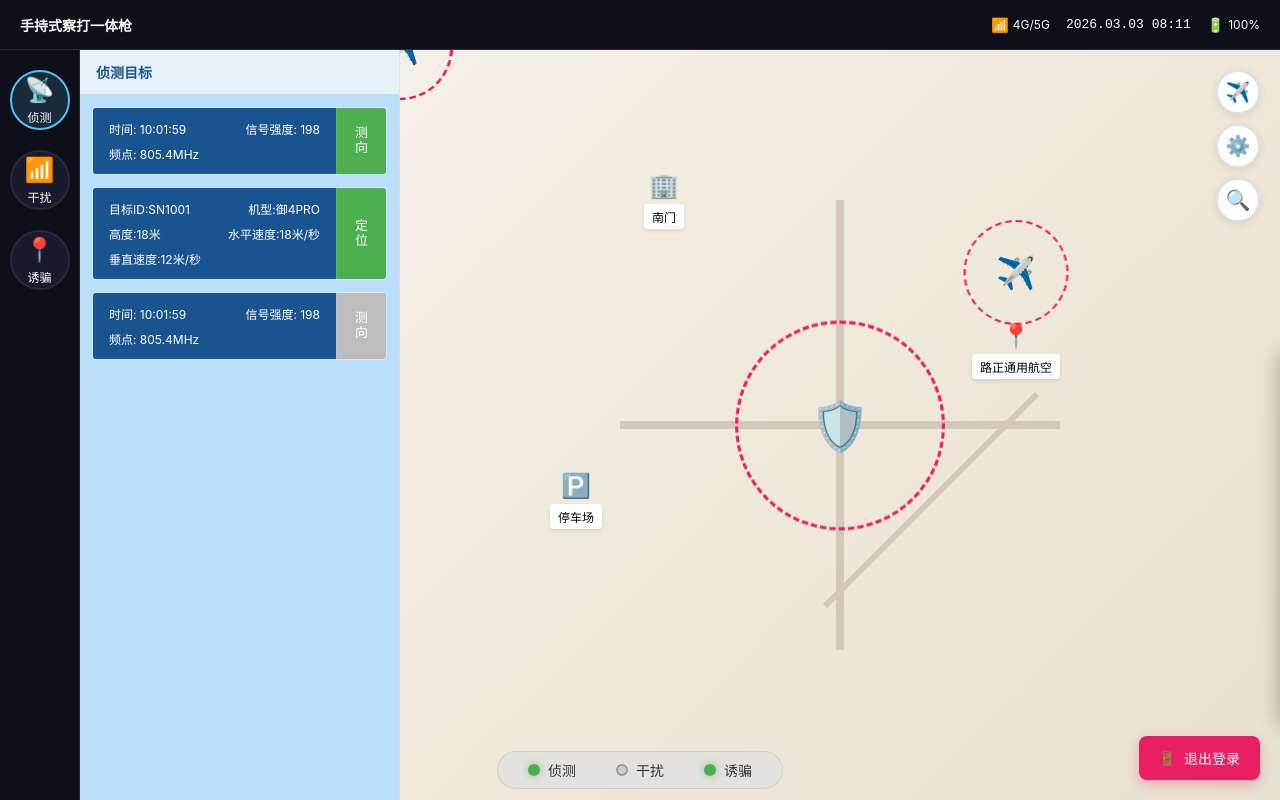
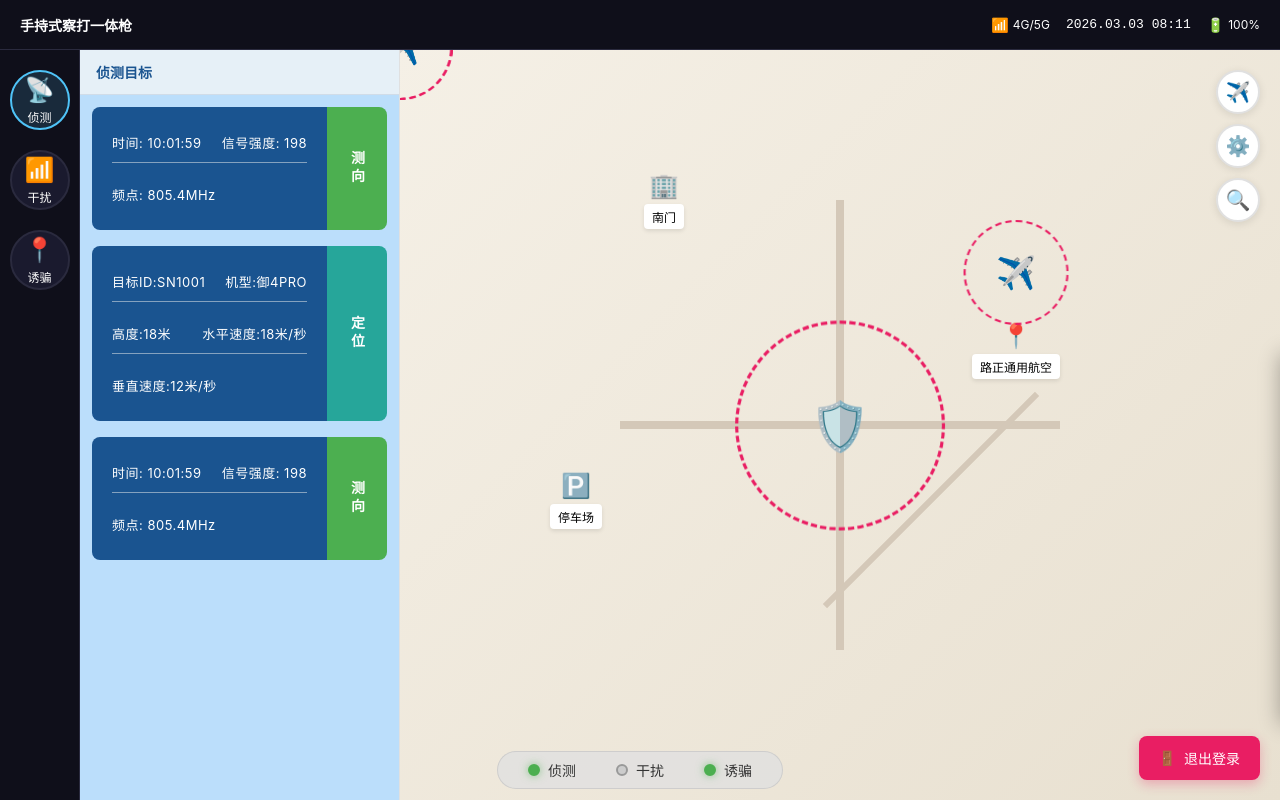
Before and after one commit to yuanfen-ai/KY, a Vue app in the folder frontend/: page /main in a window 1280 px wide. Built offline with nearby package versions, Linux system fonts and the light colour scheme; sample sign-in values are in the browser's storage.

Commit message:
refactor: 严格按照原型设计重新实现侦测目标列表卡片布局

```diff
--- a/frontend/src/views/Main.vue
+++ b/frontend/src/views/Main.vue
@@ -41,44 +41,44 @@
           <div
             v-for="target in detectTargets"
             :key="target.id"
-            :class="['target-item', { selected: selectedTargetId === target.id }]"
+            :class="['target-card', { selected: selectedTargetId === target.id }]"
             @click="selectTarget(target)"
           >
             <!-- 左侧目标信息区域：深蓝色背景 -->
-            <div class="target-info-area">
+            <div class="target-info">
               <!-- 根据目标类型显示不同信息 -->
               <template v-if="target.type === 'signal'">
-                <!-- 信号信息卡片 -->
-                <div class="info-line">
+                <!-- 信号信息 -->
+                <div class="info-row">
                   <span class="info-text">时间: {{ target.time }}</span>
                   <span class="info-text">信号强度: {{ target.signalStrength }}</span>
                 </div>
-                <div class="info-line">
+                <div class="info-row">
                   <span class="info-text">频点: {{ target.frequency }}</span>
                 </div>
               </template>
               <template v-else>
-                <!-- 目标信息卡片 -->
-                <div class="info-line">
+                <!-- 目标信息 -->
+                <div class="info-row">
                   <span class="info-text">目标ID:{{ target.targetId }}</span>
                   <span class="info-text">机型:{{ target.model }}</span>
                 </div>
-                <div class="info-line">
+                <div class="info-row">
                   <span class="info-text">高度:{{ target.altitude }}米</span>
                   <span class="info-text">水平速度:{{ target.horizontalSpeed }}米/秒</span>
                 </div>
-                <div class="info-line">
+                <div class="info-row">
                   <span class="info-text">垂直速度:{{ target.verticalSpeed }}米/秒</span>
                 </div>
               </template>
             </div>
 
-            <!-- 右侧操作按钮区域：竖条填充布局 -->
+            <!-- 右侧竖条按钮：填充整个高度 -->
             <div
-              :class="['target-action-btn', target.buttonActive ? 'btn-active' : '']"
+              :class="['action-strip', target.buttonType === 'measure' ? 'measure-btn' : 'locate-btn']"
               @click.stop="toggleButton(target)"
             >
-              <span class="btn-text">{{ target.buttonType === 'measure' ? '测向' : '定位' }}</span>
+              <span class="strip-text">{{ target.buttonType === 'measure' ? '测向' : '定位' }}</span>
             </div>
           </div>
         </div>
@@ -506,12 +506,11 @@ onUnmounted(() => {
   background: #bbdefb; /* 浅蓝色背景 */
 }
 
-/* 侦测目标项 - 左右水平布局 */
-.target-item {
+/* 侦测目标卡片 - 独立圆角卡片 */
+.target-card {
   background: transparent;
-  border: 1px solid rgba(255, 255, 255, 0.3);
-  border-radius: 4px;
-  margin-bottom: 12px;
+  border-radius: 8px;
+  margin-bottom: 16px;
   display: flex;
   flex-direction: row;
   align-items: stretch;
@@ -521,26 +520,25 @@ onUnmounted(() => {
   overflow: hidden;
 }
 
-.target-item:hover {
-  box-shadow: 0 2px 8px rgba(0, 0, 0, 0.2);
+.target-card:hover {
+  box-shadow: 0 4px 12px rgba(0, 0, 0, 0.3);
 }
 
-.target-item.selected {
-  border-color: #4fc3f7;
-  box-shadow: 0 0 12px rgba(79, 195, 247, 0.5);
+.target-card.selected {
+  box-shadow: 0 0 16px rgba(79, 195, 247, 0.6);
 }
 
 /* 左侧目标信息区域 - 深蓝色背景 */
-.target-info-area {
+.target-info {
   flex: 1;
   background: #1a5490; /* 深蓝色背景 */
-  padding: 12px 16px;
+  padding: 16px 20px;
   display: flex;
   flex-direction: column;
-  gap: 8px;
+  gap: 12px;
 }
 
-.info-line {
+.info-row {
   display: flex;
   justify-content: space-between;
   align-items: center;
@@ -548,42 +546,52 @@ onUnmounted(() => {
 
 .info-text {
   color: #ffffff; /* 白色文字 */
-  font-size: 12px;
+  font-size: 13px;
   font-weight: 400;
+  letter-spacing: 0.5px;
 }
 
-/* 右侧操作按钮 - 竖条填充布局 */
-.target-action-btn {
-  width: 50px;
-  background: #bdbdbd; /* 默认灰色背景 */
+/* 右侧竖条按钮 - 填充整个高度 */
+.action-strip {
+  width: 60px;
   display: flex;
   align-items: center;
   justify-content: center;
   cursor: pointer;
   transition: all 0.3s ease;
-  border-left: 1px solid rgba(255, 255, 255, 0.1);
+  writing-mode: vertical-rl;
+  text-orientation: upright;
 }
 
-.target-action-btn:hover {
-  background: #9e9e9e;
+.action-strip:hover {
+  filter: brightness(1.1);
+  box-shadow: 0 0 12px rgba(0, 0, 0, 0.3);
 }
 
-.target-action-btn.btn-active {
-  background: #4caf50; /* 激活绿色背景 */
+/* 测向按钮 - 亮绿色 */
+.action-strip.measure-btn {
+  background: #4caf50; /* 亮绿色 */
 }
 
-.target-action-btn.btn-active:hover {
+.action-strip.measure-btn:hover {
   background: #43a047;
-  box-shadow: 0 0 8px rgba(76, 175, 80, 0.6);
 }
 
-.btn-text {
+/* 定位按钮 - 青绿色 */
+.action-strip.locate-btn {
+  background: #26a69a; /* 青绿色 */
+}
+
+.action-strip.locate-btn:hover {
+  background: #00897b;
+}
+
+.strip-text {
   color: #ffffff;
-  font-size: 13px;
-  font-weight: 500;
-  writing-mode: vertical-rl; /* 竖排文字 */
-  text-orientation: upright;
-  letter-spacing: 2px;
+  font-size: 14px;
+  font-weight: 600;
+  letter-spacing: 4px;
+  padding: 8px 0;
 }
 
 /* 地图区域 */
```
Also changed, not shown: 1 other file (tests, documents, lock files or other folders).
